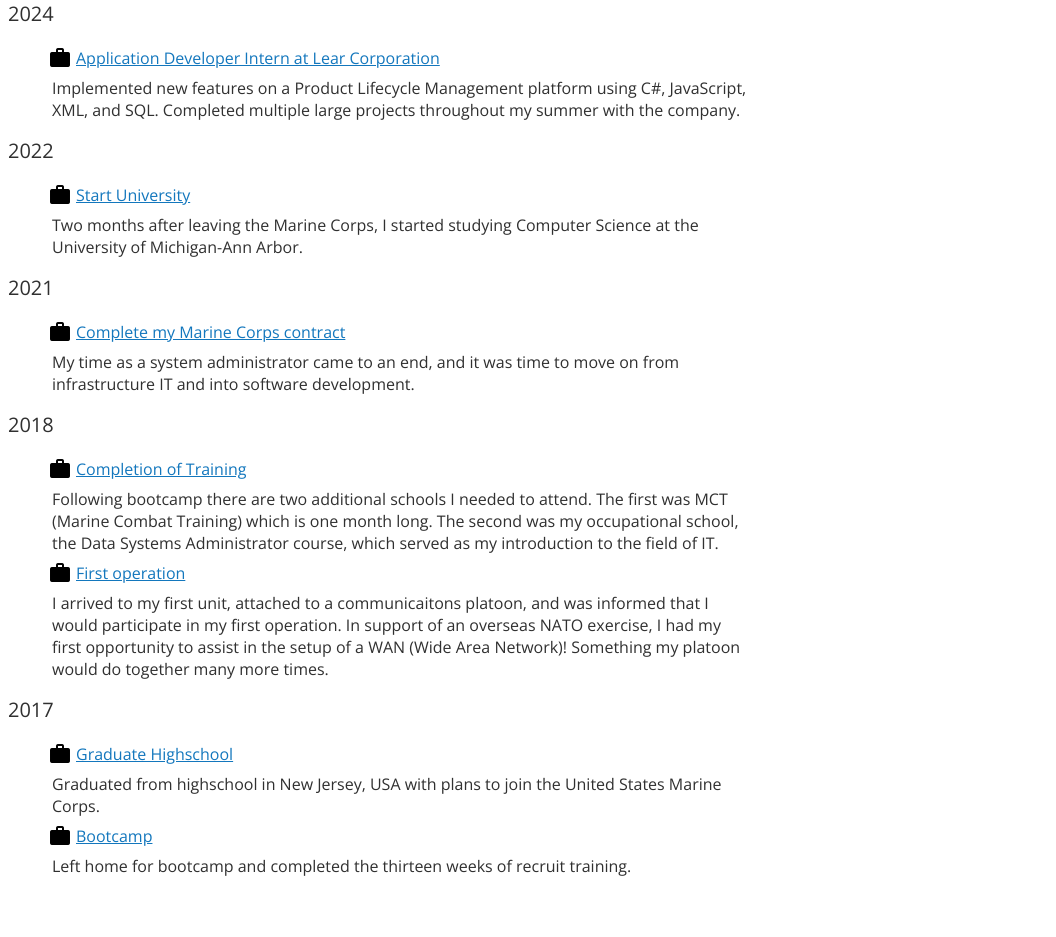
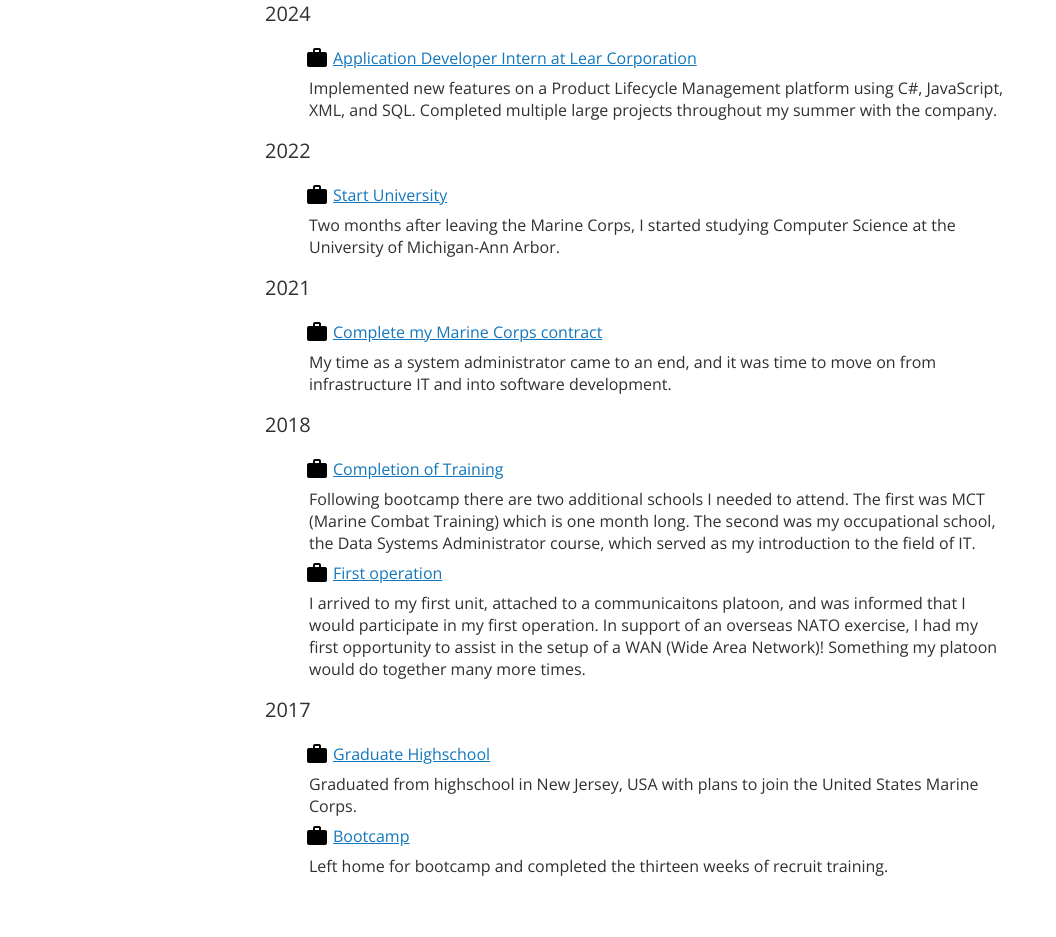
Before and after one commit to Erdi-H/portfolio, a Flask app: page /timeline in a window 1280 px wide. Shown: the part 70-1007 px from the top of the page, without its empty margins (0-1056 px from the left). After the commit the page ends 946 px from the top, so only its background shows below. Run offline with Flask 2, Linux system fonts and the light colour scheme; some libraries are stand-ins or nearby versions.

Commit message:
timeline

```diff
--- a/static/css/timeline.css
+++ b/static/css/timeline.css
@@ -23,7 +23,10 @@
 }
 
 .container {
+  display: flex;
+  justify-content: center;
   max-width: 750px;
+  margin: auto;
 }
 
 .icon-title {
```
